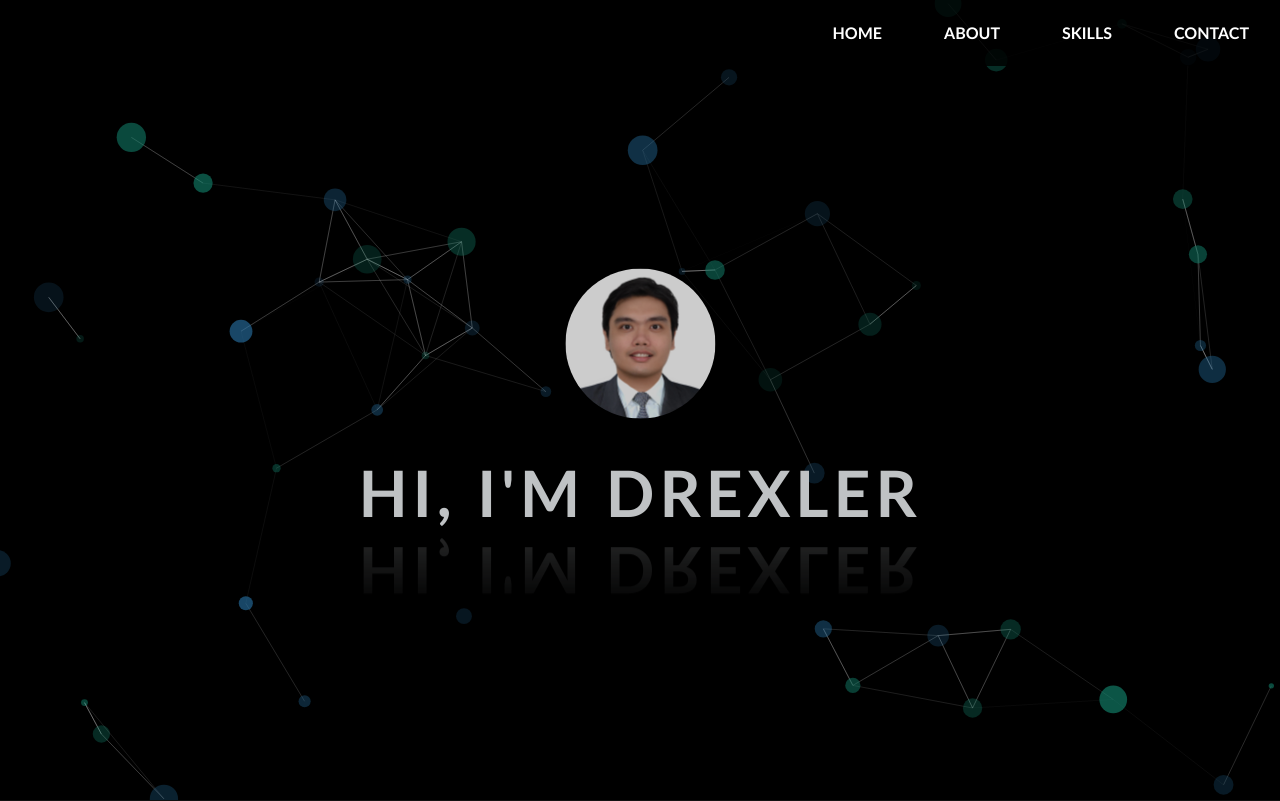
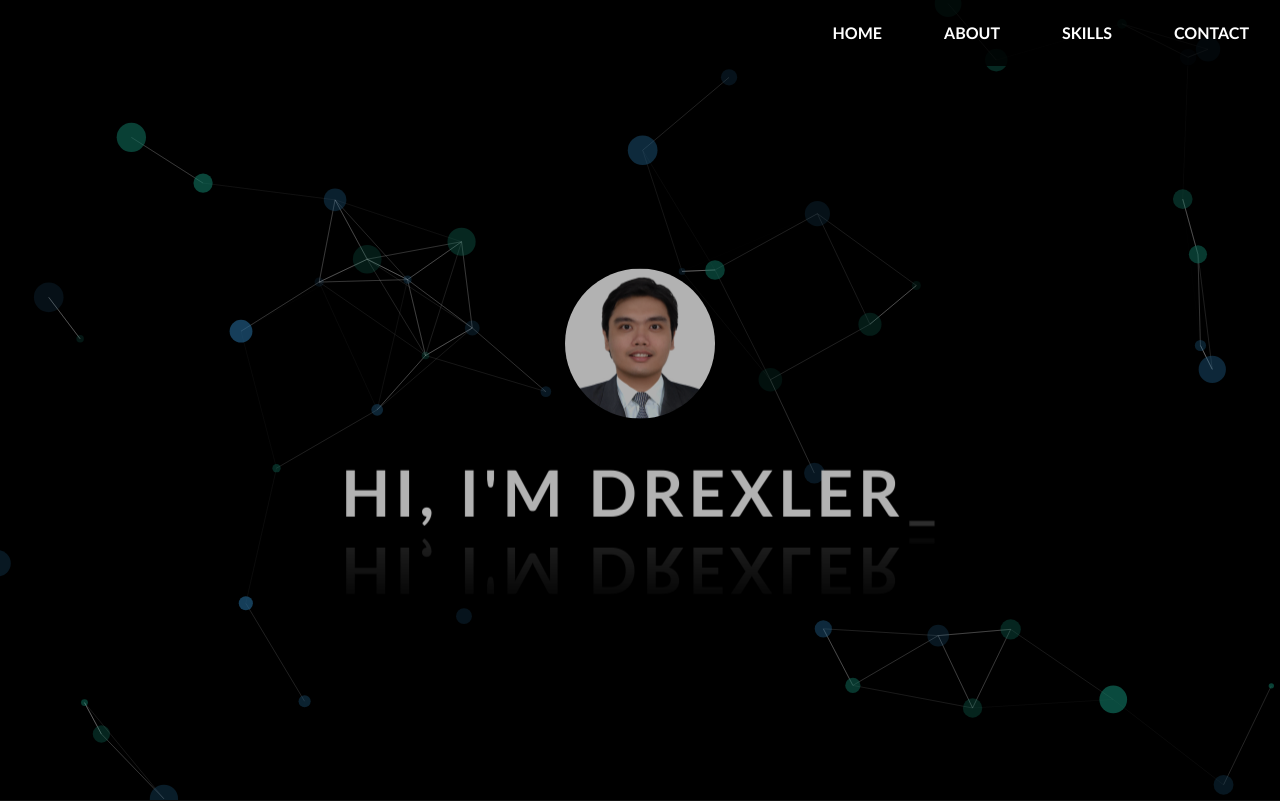
Before and after one commit to drexlermora/drexlermora.github.io, a React (Vite) app: page / in a window 1280 px wide. Shown: the top 801 px of the page. Built offline with nearby package versions, Linux system fonts and the light colour scheme.

Commit message:
code update

```diff
--- a/src/components/Home.jsx
+++ b/src/components/Home.jsx
@@ -1,12 +1,18 @@
 import React from "react";
 import ParticlesBackground from "./others/ParticlesBackground";
+import { Typewriter } from "react-simple-typewriter";
 
 const Home = () => {
   return (
     <section
       id="home"
       className="home-section text-center"
-      style={{ position: "relative", height: "100vh", overflow: "hidden", backgroundColor: "#000" }}
+      style={{
+        position: "relative",
+        height: "100vh",
+        overflow: "hidden",
+        backgroundColor: "#000",
+      }}
     >
       <ParticlesBackground />
       <div className="overlay">
@@ -16,7 +22,17 @@ const Home = () => {
           alt="Portrait"
         />
         <div className="mirror">
-          <h1 className="text-uppercase">Hi, I'm Drexler</h1>
+          <h1 className="text-uppercase text-white text-3xl md:text-5xl font-bold">
+            <Typewriter
+              words={["Hi, I'm Drexler"]}
+              loop={1}
+              cursor
+              cursorStyle="_"
+              typeSpeed={70}
+              deleteSpeed={50}
+              delaySpeed={1000}
+            />
+          </h1>
         </div>
       </div>
     </section>
--- a/src/components/Skills.jsx
+++ b/src/components/Skills.jsx
@@ -60,8 +60,7 @@ const Skills = () => {
   return (
     <section id="skills" className="skills-section text-center py-8 md:py-12">
       <div className="container mx-auto px-4">
-        <h2 className="text-2xl md:text-3xl font-bold mb-6 md:mb-8">My Skills</h2>
-
+      <h2 className="text-2xl md:text-3xl font-bold mb-6 md:mb-8">My Skills</h2>
         <motion.div
           className="row g-2 mt-4 flex flex-wrap justify-center"
           variants={containerVariants}
--- a/src/styles.css
+++ b/src/styles.css
@@ -131,7 +131,7 @@ ul {
 
 .home-section {
   display: flex;
-  filter: brightness(80%);
+  filter: brightness(70%);
 }
 
 .overlay {
```
